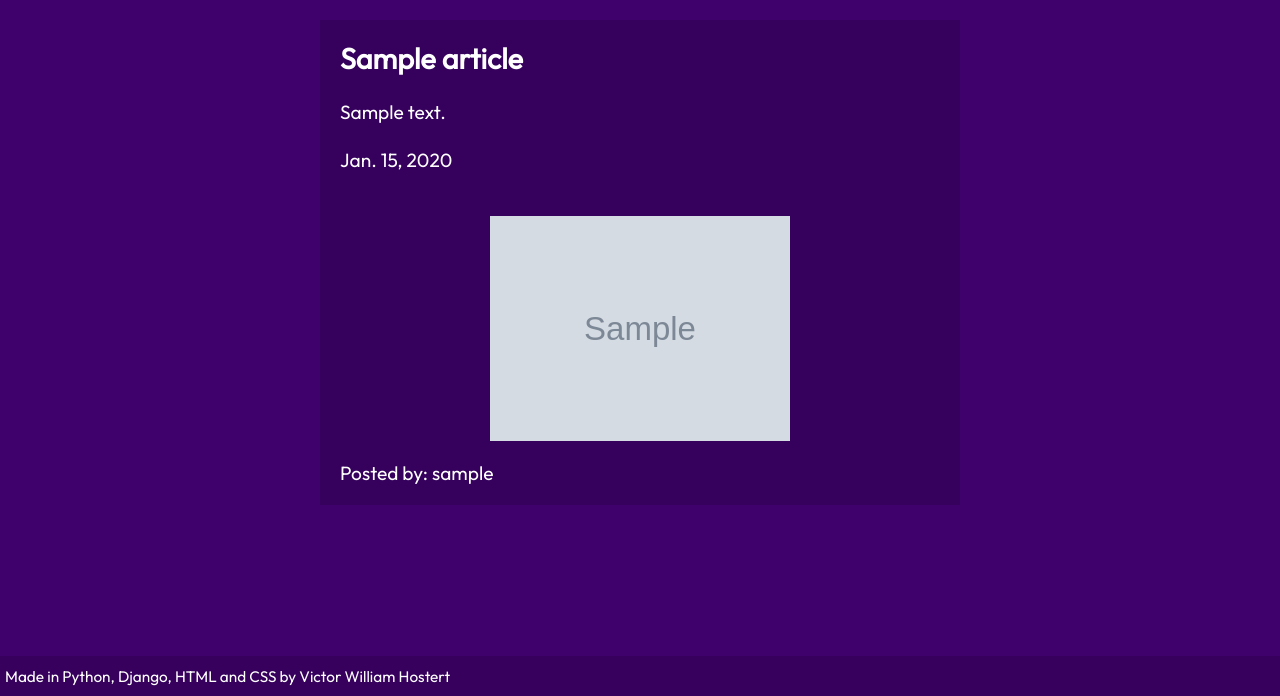
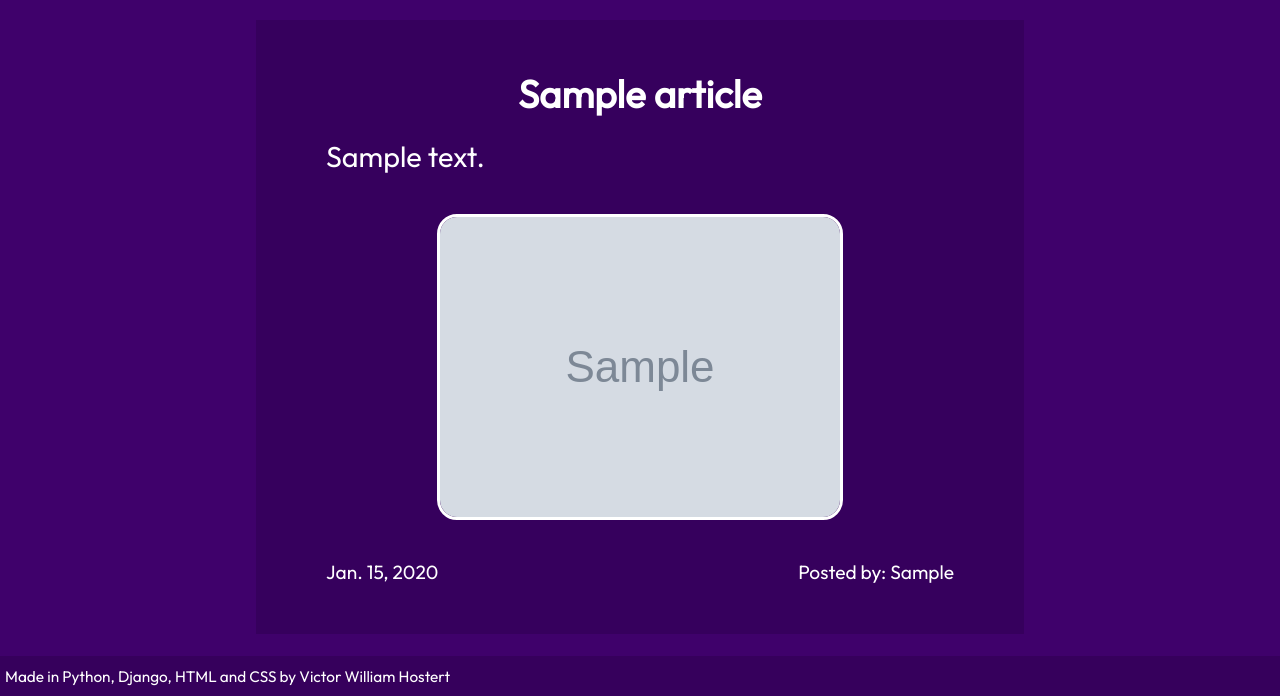
Before and after one commit to victorhostert/Django-Blog-Project, a Django app: a page that uses blog/assets/templates/blog/post.html in a window 1280 px wide. Shown: the part 104-800 px from the top of the page. Run offline with Django 3.2, Linux system fonts and the light colour scheme; tables that the repository leaves empty hold one stand-in row (values such as "Sample post"); grey boxes marked "Sample" are stand-in pictures.

Commit message:
style: Changes in styles

```diff
--- a/assets/static/styles.css
+++ b/assets/static/styles.css
@@ -96,6 +96,8 @@ li{
     display: block;
     margin: 20px auto;
     max-width: 50%;
+    border: 3px solid white;
+    border-radius: 20px;
 }
 .article_author{
     text-align: center;
@@ -108,6 +110,28 @@ li{
     flex-wrap: nowrap;
     justify-content: space-between;
     margin: 10px 30px;
+}
+.post{
+    padding: 40px;
+    background-color: rgb(54, 0, 93);
+    margin: 20px auto;
+    width: 60%;
+}
+.post_title{
+    text-align: center;
+    font-size: 2em;
+    margin: 10px auto;
+}
+.post_snippet{
+    margin: 20px 30px;
+    font-size: 1.5em;
+}
+.post img{
+    display: block;
+    margin: 40px auto;
+    max-width: 80%;
+    border: 3px solid white;
+    border-radius: 20px;
 }
 .wrapper_form{
     text-align: center;
@@ -192,3 +216,6 @@ button:hover{
 .site_form #text{
     border: 5px solid red;
 }
+.update_delete{
+    margin-bottom: 30px;
+}
--- a/blog/assets/templates/blog/post.html
+++ b/blog/assets/templates/blog/post.html
@@ -5,19 +5,16 @@
 {% endblock %}
 
 {% block 'content' %}
-    <div class="article">
-        <h2><a href="#">{{article.title}}</a></h2>
-        <br>
-        <p>{{article.content}}</p>
-        <br>
-        <p>{{article.date}}</p>
-        <br>
+    <div class="post">
+        <h2 class="post_title"><a href="{% url 'blog:post' slug=article.slug %}">{{article.title}}</a></h2>
+        <p class="post_snippet">{{article.snippet}}</p>
         {% if article.thumb %}
-        <div class="user_img">
-            <img src="{{article.thumbnail.url}}" alt="user-image">
+        <img src="{{article.thumbnail.url}}" alt="user-img">
+        {% endif %}
+        <div class="article_footer">
+            <p class="article_date">{{article.date}}</p>
+            <p class="article_author">Posted by: <span>{{article.author.username}}</span></p>
         </div>
-        {% endif %}
-        <p class="author_post">Posted by: <span>{{article.author.username}}</span></p>
     </div>
     <div class="update_delete">
         {% if user.is_authenticated and user == article.author%}
```
